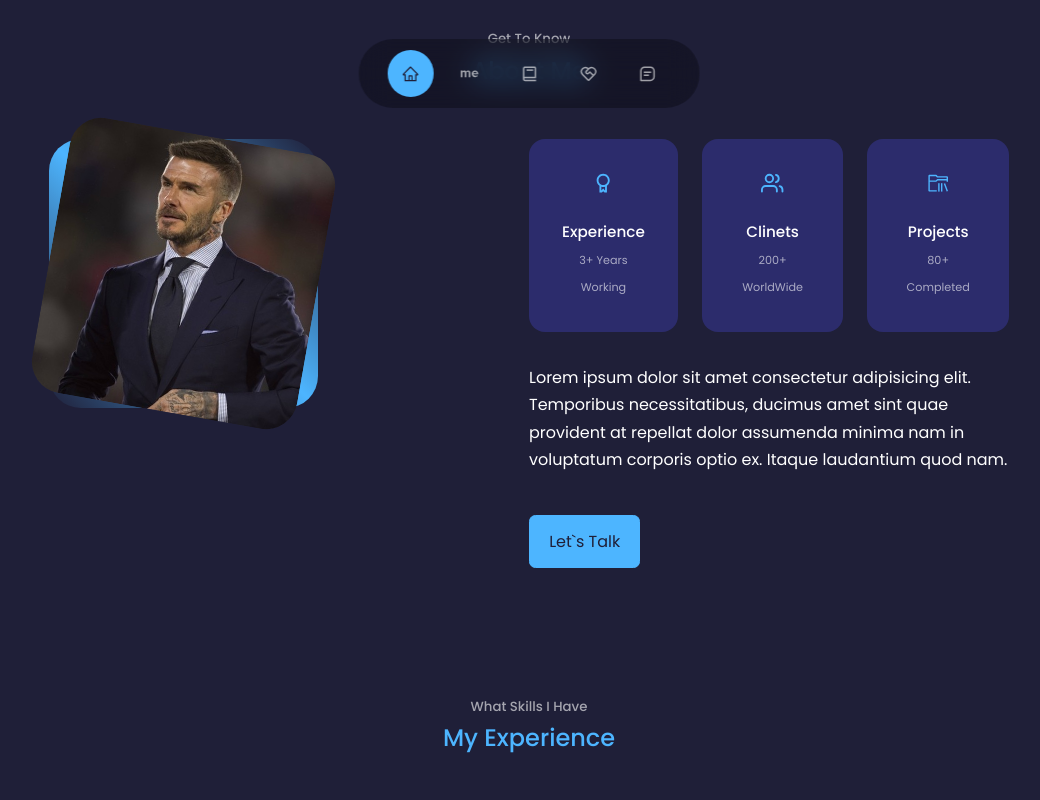
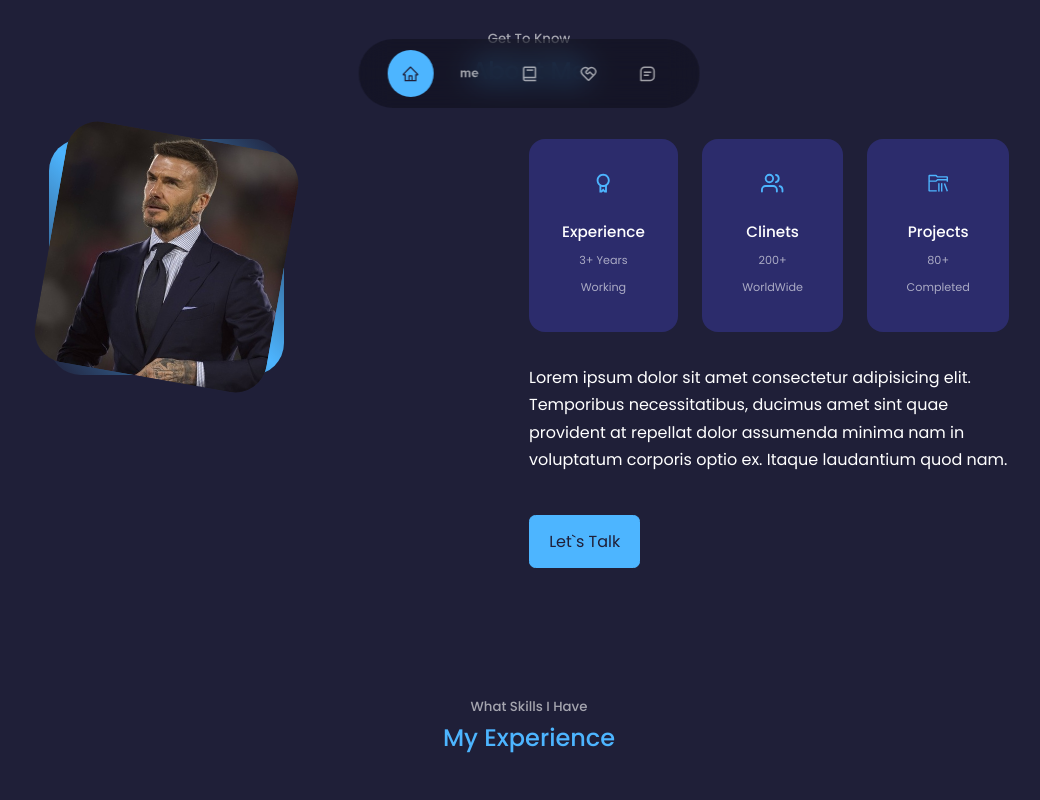
Before and after one commit to kykp/my-portfolio-web, a React (Create React App) app: page / in a window 1280 px wide. Shown: the part 660-1460 px from the top of the page, without its empty margins (111-1151 px from the left). Built offline with nearby package versions, Linux system fonts and the light colour scheme.

Commit message:
fixed services.css bag writer

```diff
--- a/src/components/about/about.css
+++ b/src/components/about/about.css
@@ -5,7 +5,7 @@
 }
 
 .about__me {
-    width: 80%;
+    width: 70%;
     aspect-ratio: 1/1;
     border-radius: 2rem;
     background: linear-gradient(45deg, transparent, var(--color-primary), transparent);
--- a/src/components/services/services.css
+++ b/src/components/services/services.css
@@ -53,7 +53,7 @@
 
 /* ============= MEDIA QUERIES (MEDIUM DEVICES) ============ */
 @media screen and (max-width: 1024px) {
-  .sevices__container {
+  .services__container {
       grid-template-columns: 1fr 1fr;
       gap: 2rem;
   }
@@ -64,7 +64,7 @@
 
 /* ============= MEDIA QUERIES (SMALL DEVICES) ============ */
 @media screen and (max-width: 600px) {
-    .sevices__container {
+    .services__container {
         grid-template-columns: 1fr;
         gap: 1.5rem;
     }
--- a/src/index.css
+++ b/src/index.css
@@ -34,7 +34,6 @@ html {
 }
 
 body {
-    /* font-family: 'Noto Serif', serif; */
     font-family: 'Poppins', sans-serif;
     background: var(--color-bg);
     color: var(--color-white);
@@ -44,7 +43,7 @@ body {
 /* ============= GENERAL STYLES ============== */
 
 .container {
-    width: var(--container-width-lg);
+    max-width: var(--container-width-lg);
     margin: 0 auto;
 
 }
```
